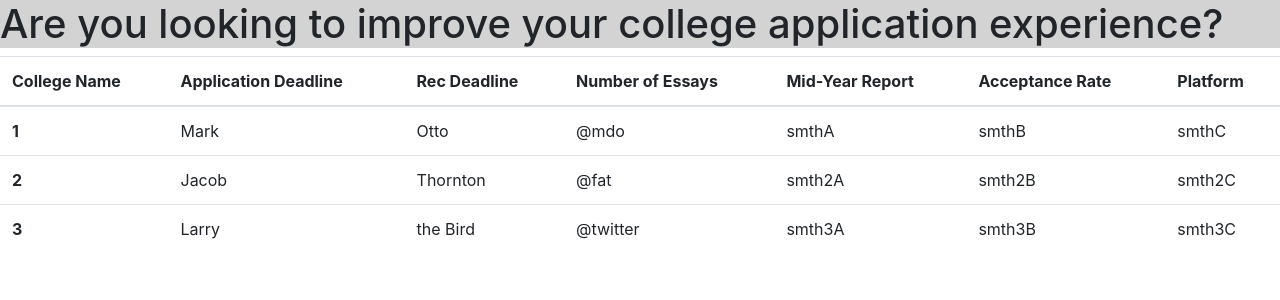
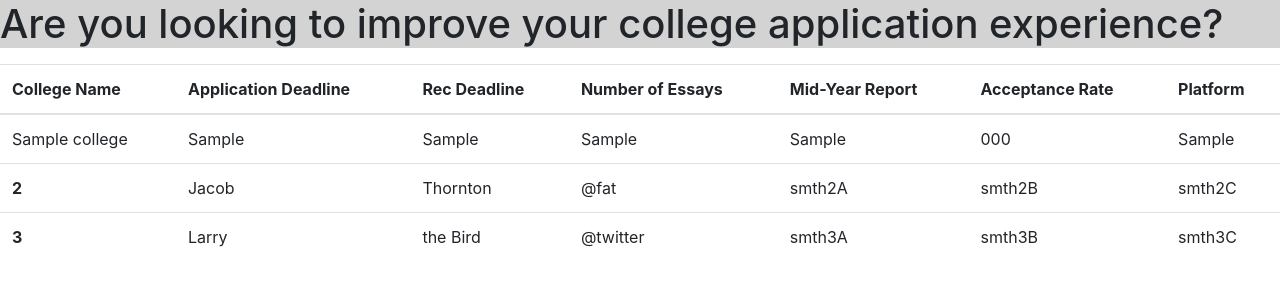
Before and after one commit to borao/college-easy, a Flask app: page / in a window 1280 px wide. Shown: the top 300 px of the page. Run offline with Flask 2, Linux system fonts and the light colour scheme; tables that the repository leaves empty hold one stand-in row (values such as "Sample post"); some libraries are stand-ins or nearby versions.

Commit message:
Add templater engine tags to get college info
Co-authored-by: Daniel Sun <danielsun2007@gmail.com>

```diff
--- a/templates/index.html
+++ b/templates/index.html
@@ -23,13 +23,47 @@
     </thead>
     <tbody>
       <tr>
-        <th scope="row">1</th>
-        <td>Mark</td>
-        <td>Otto</td>
-        <td>@mdo</td>
-        <td>smthA</td>
-        <td>smthB</td>
-        <td>smthC</td>
+        <ul>
+          {% for college in colleges %}
+            <td>{{ college.name }}</td>
+          {% endfor %}
+        </ul>
+
+        <ul>
+          {% for college in colleges %}
+            <td>{{ college.app_deadline }}</td>
+          {% endfor %}
+        </ul>
+
+        <ul>
+          {% for college in colleges %}
+            <td>{{ college.rec_deadline }}</td>
+          {% endfor %}
+        </ul>
+
+        <ul>
+          {% for college in colleges %}
+            <td>{{ college.num_essays }}</td>
+          {% endfor %}
+        </ul>
+
+        <ul>
+          {% for college in colleges %}
+            <td>{{ college.midyear_report }}</td>
+          {% endfor %}
+        </ul>
+
+        <ul>
+          {% for college in colleges %}
+            <td>{{ college.acceptance_rate }}</td>
+          {% endfor %}
+        </ul>
+
+        <ul>
+          {% for college in colleges %}
+            <td>{{ college.platform }}</td>
+          {% endfor %}
+        </ul>
       </tr>
       <tr>
         <th scope="row">2</th>
```
